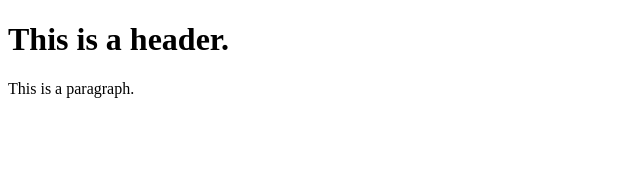
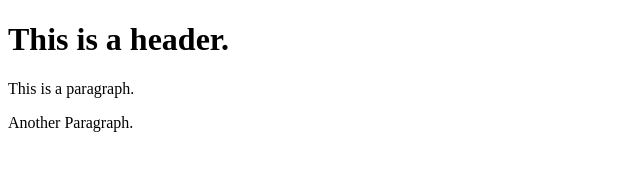
Before and after one commit to jsav11/git-test, a plain HTML site: page index.html in a window 1280 px wide. Shown: the whole page, without its empty margins (0-640 px from the left). Drawn offline with Linux system fonts and the light colour scheme.

Commit message:
Third Commit

```diff
--- a/index.html
+++ b/index.html
@@ -9,5 +9,6 @@
 <body>
     <h1>This is a header.</h1>
     <p>This is a paragraph.</p>
+    <p>Another Paragraph.</p>
 </body>
 </html>
```
